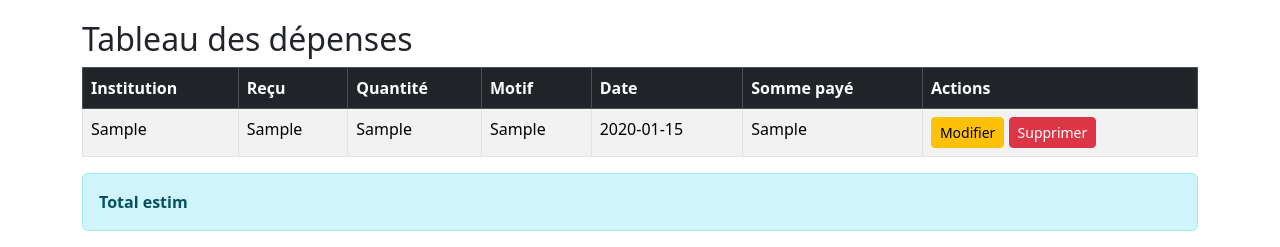
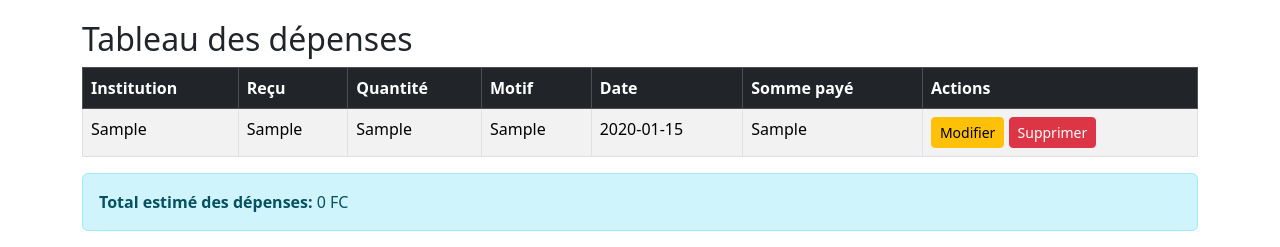
Before and after one commit to Humbert0mukadi/Gestion_depenses_pro, a Flask app: page / in a window 1280 px wide. Shown: the part 762-1009 px from the top of the page. Run offline with Flask 3, Linux system fonts and the light colour scheme; tables that the repository leaves empty hold one stand-in row (values such as "Sample post").

```diff
--- a/Templates/index.html
+++ b/Templates/index.html
@@ -55,4 +55,8 @@
   </table>
 
   <div class="alert alert-info mt-3">
-    <strong>Total estim
+    <strong>Total estimé des dépenses:</strong> {{ total_somme }} FC
+  </div>
+
+</body>
+</html>
--- a/app.py
+++ b/app.py
@@ -50,7 +50,7 @@ def index():
 
     rows = query.all()
     total_fc = calcul_total(rows)
-    return render_template("index.html", rows=rows, total_fc=total_fc)
+    return render_template("index.html", rows=rows, total_somme=total_fc)
 
 @app.route("/add", methods=["POST"])
 def add_row():
```
